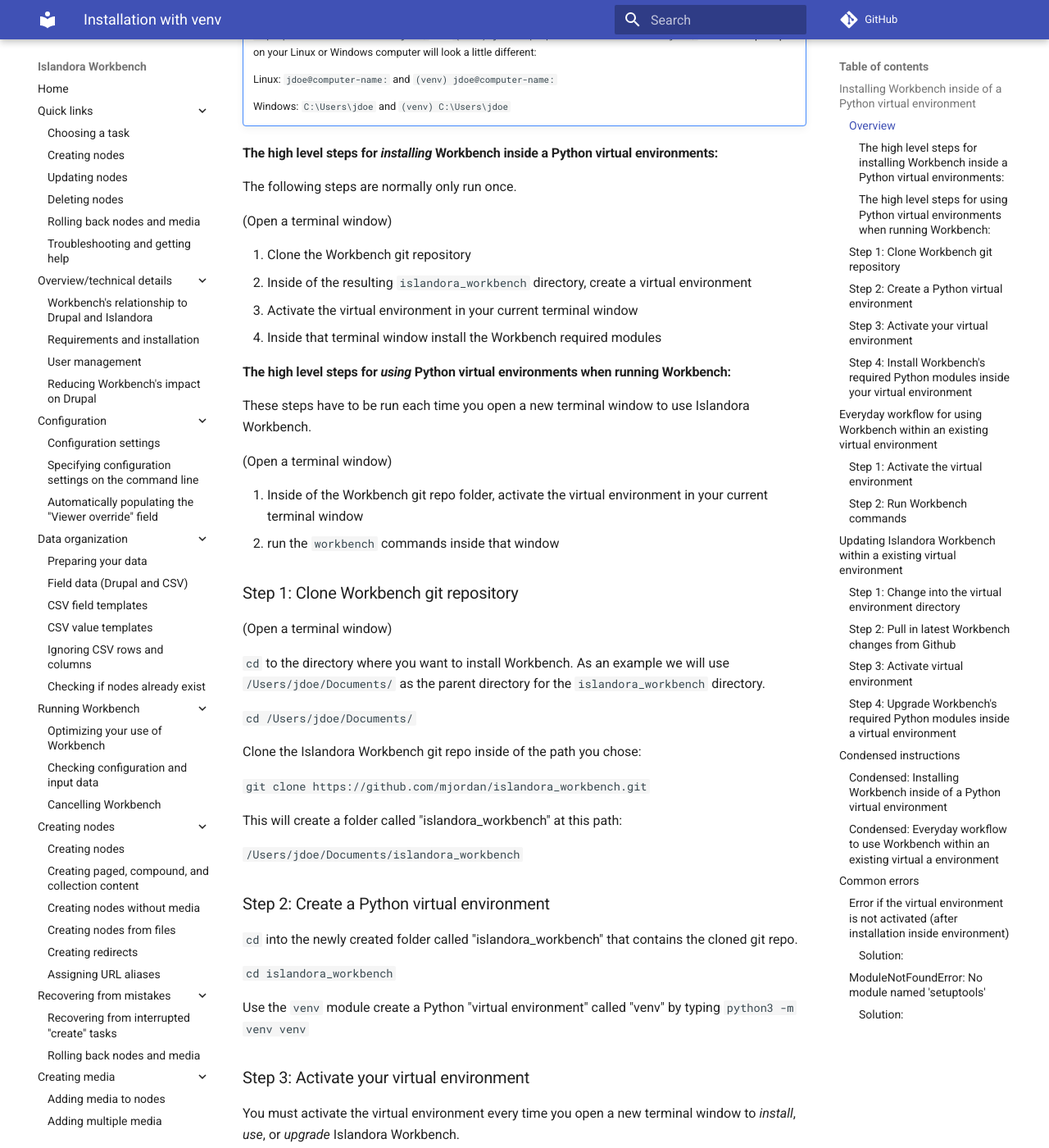
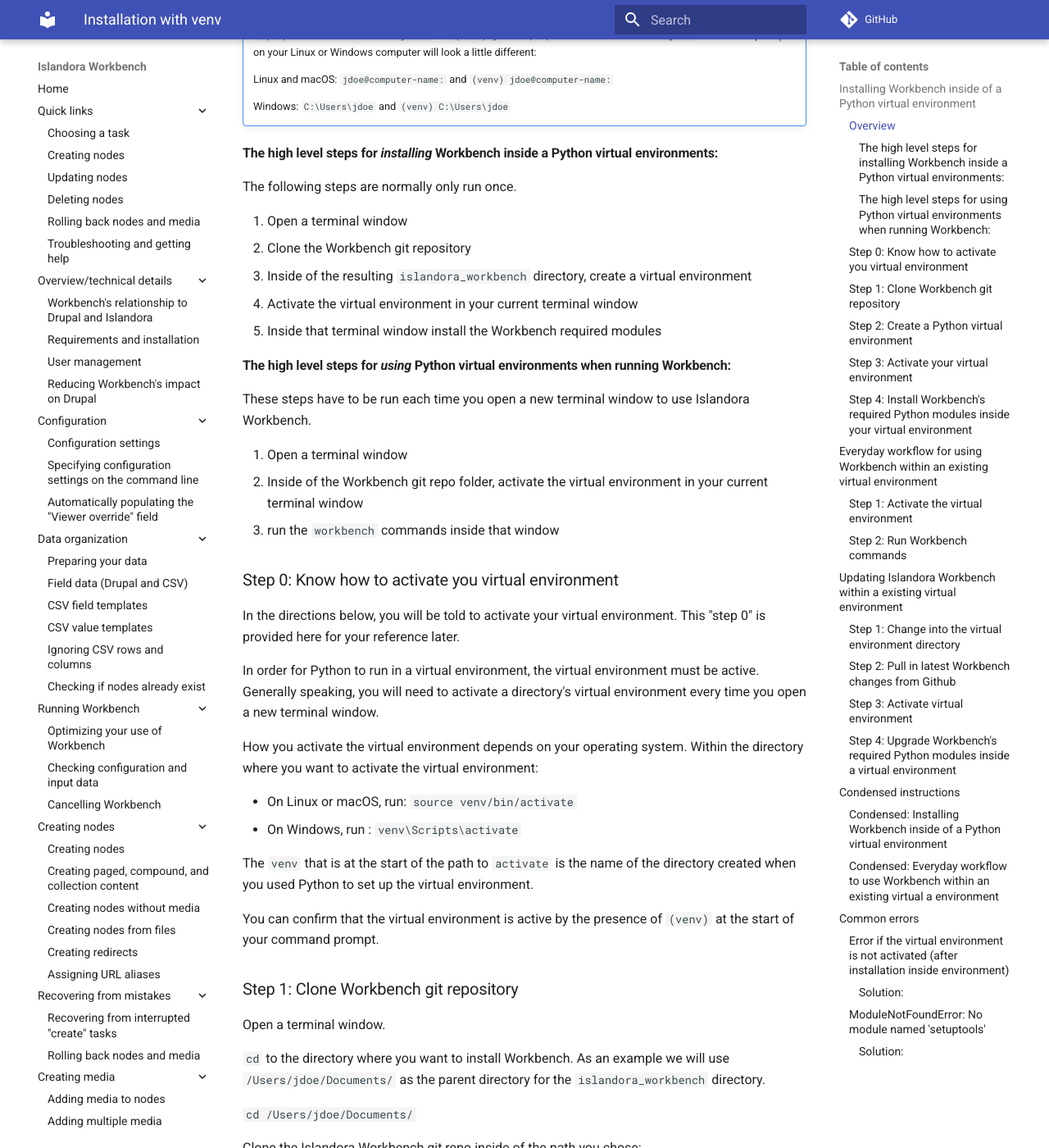
Before and after one commit to mjordan/islandora_workbench_docs, an MkDocs documentation site: the page built from docs/installation_with_venv.md, in a window 1280 px wide and 1400 px high, scrolled down 793 px. Shown: the whole window at 82% size. Built offline with MkDocs 1.6.1 and Material for MkDocs 9.7.7, drawn with Linux system fonts in a browser that asks for light colours; comment, search, counter and statistics services are not loaded; some of the changed text lies outside the part shown.

Commit message:
Updates to installation docs.

```diff
--- a/docs/installation_with_venv.md
+++ b/docs/installation_with_venv.md
@@ -13,7 +13,7 @@
 !!! note
     The documentation below uses terminal command prompt examples from macOS, e.g. `jdoe-laptop:islandora_workbench jdoe$` and `(venv) jdoe-laptop::islandora_workbench jdoe$`. Command prompts on your Linux or Windows computer will look a little different:
 
-    Linux: `jdoe@computer-name:` and `(venv) jdoe@computer-name:`
+    Linux and macOS: `jdoe@computer-name:` and `(venv) jdoe@computer-name:`
 
     Windows: `C:\Users\jdoe` and `(venv) C:\Users\jdoe`
 
@@ -21,25 +21,38 @@
 
 The following steps are normally only run once.
 
-(Open a terminal window)
-
-1. Clone the Workbench git repository
-2. Inside of the resulting `islandora_workbench` directory, create a virtual environment
-3. Activate the virtual environment in your current terminal window
-4. Inside that terminal window install the Workbench required modules
+1. Open a terminal window
+2. Clone the Workbench git repository
+3. Inside of the resulting `islandora_workbench` directory, create a virtual environment
+4. Activate the virtual environment in your current terminal window
+5. Inside that terminal window install the Workbench required modules
 
 #### The high level steps for *using* Python virtual environments when running Workbench:
 
 These steps have to be run each time you open a new terminal window to use Islandora Workbench.
 
-(Open a terminal window)
+1. Open a terminal window
+2. Inside of the Workbench git repo folder, activate the virtual environment in your current terminal window
+3. run the `workbench` commands inside that window
 
-1. Inside of the Workbench git repo folder, activate the virtual environment in your current terminal window
-2. run the `workbench` commands inside that window
+### Step 0: Know how to activate you virtual environment
+
+In the directions below, you will be told to activate your virtual environment. This "step 0" is provided here for your reference later.
+
+In order for Python to run in a virtual environment, the virtual environment must be active. Generally speaking, you will need to activate a directory's virtual environment every time you open a new terminal window.
+
+How you activate the virtual environment depends on your operating system. Within the directory where you want to activate the virtual environment:
+
+* On Linux or macOS, run: `source venv/bin/activate`
+* On Windows, run : `venv\Scripts\activate`
+
+The `venv` that is at the start of the path to `activate` is the name of the directory created when you used Python to set up the virtual environment.
+
+You can confirm that the virtual environment is active by the presence of `(venv)` at the start of your command prompt.
 
 ### Step 1: Clone Workbench git repository
 
-(Open a terminal window)
+Open a terminal window.
 
 `cd` to the directory where you want to install Workbench. As an example we will use `/Users/jdoe/Documents/` as the parent directory for the `islandora_workbench` directory.
 
@@ -83,7 +96,7 @@
 
 ### Step 4: Install Workbench's required Python modules inside your virtual environment
 
-*Important/stop*: You need to make sure the environment is activate at this point; if it is not, refer to the activation instructions above:
+*Important/stop*: You need to make sure the environment is activate at this point; if it is not, refer to the activation instructions above.
 
 After activation, you will see "(venv)" at the beginning of your terminal's command prompt: `(venv) jdoe-laptop::islandora_workbench jdoe$`
 
@@ -110,7 +123,7 @@
 * Linux/macOS: `source venv/bin/activate`
 * Windows: `venv\Scripts\activate`
 
-*Important/stop*: You need to make sure the environment is active at this point, see activation instructions above:
+*Important/stop*: You need to make sure the environment is active at this point, see activation instructions above.
 
 After activation, you will see "(venv)" at the beginning of your terminal's command prompt: `(venv) jdoe-laptop::islandora_workbench jdoe$`
 
```
Also changed, not shown: docs/changelog.md (+2 -0 lines), docs/installation.md (+1 -1 lines).
